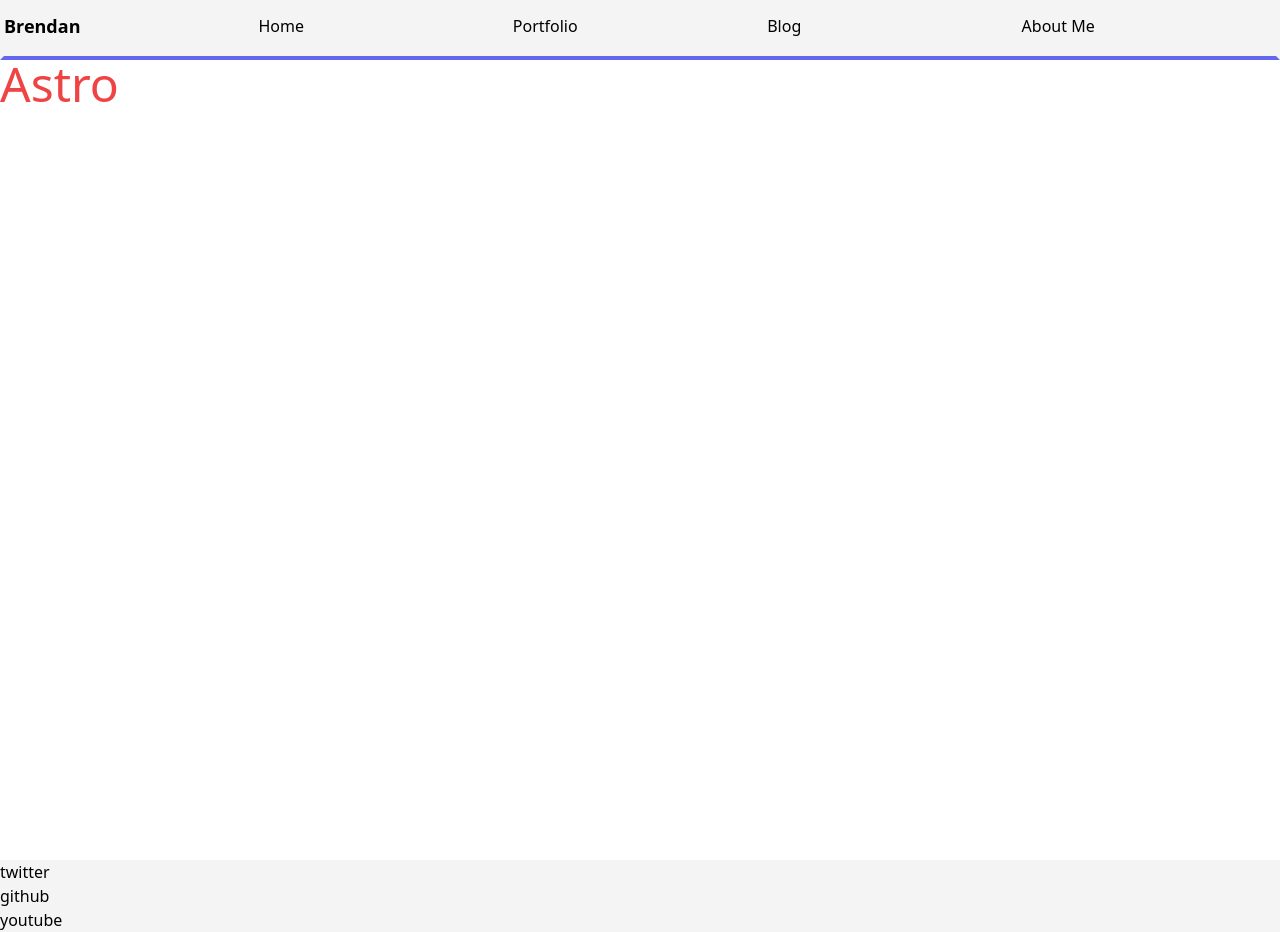
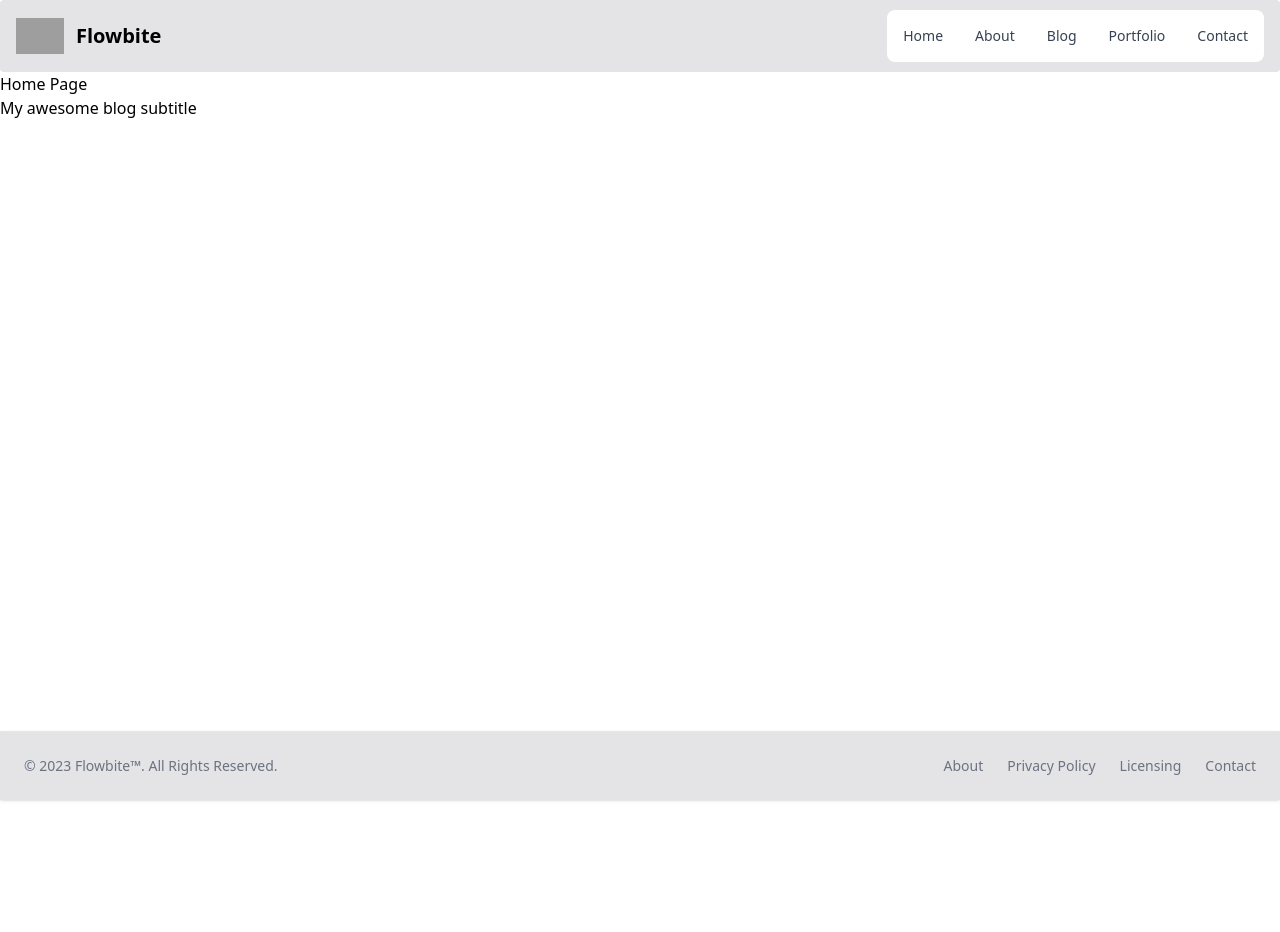
Before and after one commit to bmurf17/Astro-Profile, an Astro site: page / in a window 1280 px wide. After the commit the page ends 872 px from the top, so only its background shows below. Built offline with nearby package versions, Linux system fonts and the light colour scheme; Astro itself is replaced by a stand-in of ours; grey boxes are pictures that could not be loaded.

Commit message:
Use Layout for shell on each page

```diff
--- a/src/components/Footer.astro
+++ b/src/components/Footer.astro
@@ -5,10 +5,27 @@
 const username = "withastro";
 ---
 
-<footer class="bg-zinc-100">
-  <div class="container columns-1 mx-auto">
-    <Social platform="twitter" username="astrodotbuild" />
-    <Social platform="github" username="withastro" />
-    <Social platform="youtube" username="astrodotbuild" />
-  </div>
+<footer
+  class="fixed bottom-0 left-0 z-20 w-full p-4 bg-zinc-200 border-t border-gray-200 shadow md:flex md:items-center md:justify-between md:p-6 dark:bg-gray-800 dark:border-gray-600"
+>
+  <span class="text-sm text-gray-500 sm:text-center dark:text-gray-400"
+    >© 2023 <a href="https://flowbite.com/" class="hover:underline">Flowbite™</a
+    >. All Rights Reserved.
+  </span>
+  <ul
+    class="flex flex-wrap items-center mt-3 text-sm font-medium text-gray-500 dark:text-gray-400 sm:mt-0"
+  >
+    <li>
+      <a href="#" class="mr-4 hover:underline md:mr-6">About</a>
+    </li>
+    <li>
+      <a href="#" class="mr-4 hover:underline md:mr-6">Privacy Policy</a>
+    </li>
+    <li>
+      <a href="#" class="mr-4 hover:underline md:mr-6">Licensing</a>
+    </li>
+    <li>
+      <a href="#" class="hover:underline">Contact</a>
+    </li>
+  </ul>
 </footer>
--- a/src/components/Navbar.astro
+++ b/src/components/Navbar.astro
@@ -4,16 +4,81 @@
 const pathname = new URL(Astro.request.url).pathname;
 ---
 
-<nav class="bg-zinc-100">
-  <div
-    class="container flex flex-wrap items-center justify-between mx-auto border-b-indigo-500 border-4 border-zinc-100"
-  >
-    <div class="text-lg font-semibold basis-1/5 pb-4 pt-2">Brendan</div>
-    <div class="flex flex-row basis-4/5">
-      <a class="basis-1/4 pb-4 pt-2" href="/">Home</a>
-      <a class="basis-1/4 pb-4 pt-2" href="/portfolio"> Portfolio</a>
-      <a class="basis-1/4 pb-4 pt-2" href="/blog"> Blog</a>
-      <a class="basis-1/4 pb-4 pt-2" href="/about"> About Me</a>
+<nav
+  class="bg-zinc-200 border-gray-200 px-2 sm:px-4 py-2.5 rounded dark:bg-gray-900 sticky top-0 z-50"
+>
+  <div class="container flex flex-wrap items-center justify-between mx-auto">
+    <a href="https://flowbite.com/" class="flex items-center">
+      <img
+        src="https://flowbite.com/docs/images/logo.svg"
+        class="h-6 mr-3 sm:h-9"
+        alt="Flowbite Logo"
+      />
+      <span
+        class="self-center text-xl font-semibold whitespace-nowrap dark:text-white"
+        >Flowbite</span
+      >
+    </a>
+    <button
+      data-collapse-toggle="navbar-default"
+      type="button"
+      class="inline-flex items-center p-2 ml-3 text-sm text-gray-500 rounded-lg md:hidden hover:bg-gray-100 focus:outline-none focus:ring-2 focus:ring-gray-200 dark:text-gray-400 dark:hover:bg-gray-700 dark:focus:ring-gray-600"
+      aria-controls="navbar-default"
+      aria-expanded="false"
+    >
+      <span class="sr-only">Open main menu</span>
+      <svg
+        class="w-6 h-6"
+        aria-hidden="true"
+        fill="currentColor"
+        viewBox="0 0 20 20"
+        xmlns="http://www.w3.org/2000/svg"
+        ><path
+          fill-rule="evenodd"
+          d="M3 5a1 1 0 011-1h12a1 1 0 110 2H4a1 1 0 01-1-1zM3 10a1 1 0 011-1h12a1 1 0 110 2H4a1 1 0 01-1-1zM3 15a1 1 0 011-1h12a1 1 0 110 2H4a1 1 0 01-1-1z"
+          clip-rule="evenodd"></path></svg
+      >
+    </button>
+    <div class="hidden w-full md:block md:w-auto" id="navbar-default">
+      <ul
+        class="flex flex-col p-4 mt-4 border border-gray-100 rounded-lg bg-gray-50 md:flex-row md:space-x-8 md:mt-0 md:text-sm md:font-medium md:border-0 md:bg-white dark:bg-gray-800 md:dark:bg-gray-900 dark:border-gray-700"
+      >
+        <li>
+          <a
+            href="/"
+            class="block py-2 pl-3 pr-4 text-gray-700 rounded hover:bg-gray-100 md:hover:bg-transparent md:border-0 md:hover:text-blue-700 md:p-0 dark:text-gray-400 md:dark:hover:text-white dark:hover:bg-gray-700 dark:hover:text-white md:dark:hover:bg-transparent"
+            aria-current="page">Home</a
+          >
+        </li>
+        <li>
+          <a
+            href="/about"
+            class="block py-2 pl-3 pr-4 text-gray-700 rounded hover:bg-gray-100 md:hover:bg-transparent md:border-0 md:hover:text-blue-700 md:p-0 dark:text-gray-400 md:dark:hover:text-white dark:hover:bg-gray-700 dark:hover:text-white md:dark:hover:bg-transparent"
+            >About</a
+          >
+        </li>
+        <li>
+          <a
+            href="/blog"
+            class="block py-2 pl-3 pr-4 text-gray-700 rounded hover:bg-gray-100 md:hover:bg-transparent md:border-0 md:hover:text-blue-700 md:p-0 dark:text-gray-400 md:dark:hover:text-white dark:hover:bg-gray-700 dark:hover:text-white md:dark:hover:bg-transparent"
+            >Blog</a
+          >
+        </li>
+        <li>
+          <a
+            href="/portfolio"
+            class="block py-2 pl-3 pr-4 text-gray-700 rounded hover:bg-gray-100 md:hover:bg-transparent md:border-0 md:hover:text-blue-700 md:p-0 dark:text-gray-400 md:dark:hover:text-white dark:hover:bg-gray-700 dark:hover:text-white md:dark:hover:bg-transparent"
+            >Portfolio</a
+          >
+        </li>
+        <li>
+          <a
+            href="#"
+            class="block py-2 pl-3 pr-4 text-gray-700 rounded hover:bg-gray-100 md:hover:bg-transparent md:border-0 md:hover:text-blue-700 md:p-0 dark:text-gray-400 md:dark:hover:text-white dark:hover:bg-gray-700 dark:hover:text-white md:dark:hover:bg-transparent"
+            >Contact</a
+          >
+        </li>
+      </ul>
     </div>
   </div>
 </nav>
--- /dev/null
+++ b/src/layouts/BaseLayout.astro
@@ -0,0 +1,25 @@
+---
+import Footer from "../components/Footer.astro";
+import Navigation from "../components/Navbar.astro";
+const { pageTitle } = Astro.props;
+---
+
+<html lang="en">
+  <head>
+    <meta charset="utf-8" />
+    <link rel="icon" type="image/png" href="/126624-medium.png" />
+    <meta name="viewport" content="width=device-width" />
+    <meta name="generator" content={Astro.generator} />
+    <title>{pageTitle}</title>
+  </head>
+  <body>
+    <Navigation />
+    <div class="container mx-auto h-screen">
+      <div class="relative flex flex-wrap">
+        <h1>{pageTitle}</h1>
+      </div>
+      <slot />
+    </div>
+    <Footer />
+  </body>
+</html>
--- a/src/pages/about.astro
+++ b/src/pages/about.astro
@@ -1,6 +1,7 @@
 ---
 import Footer from "../components/Footer.astro";
 import Navigation from "../components/Navbar.astro";
+import BaseLayout from "../layouts/BaseLayout.astro";
 
 const pageTile = "About Me";
 
@@ -27,12 +28,7 @@
     <title>{pageTile}</title>
   </head>
   <body>
-    <Navigation />
-
-    <div class="container mx-auto">
-      <div class="flex flex-row">
-        <h1>{pageTile}</h1>
-      </div>
+    <BaseLayout pageTitle={pageTile}>
       <div class="flex flex-row">
         <ul>
           <li>My name is {identity.firstName}.</li>
@@ -68,7 +64,6 @@
           <p>My goal is not 3 days.</p>
         )
       }
-      <Footer />
-    </div>
+    </BaseLayout>
   </body>
 </html>
--- a/src/pages/blog.astro
+++ b/src/pages/blog.astro
@@ -1,6 +1,7 @@
 ---
 import Footer from "../components/Footer.astro";
 import Navigation from "../components/Navbar.astro";
+import BaseLayout from "../layouts/BaseLayout.astro";
 
 const pageTitle = "Brendan's Blog";
 ---
@@ -14,12 +15,7 @@
     <title>{pageTitle}</title>
   </head>
   <body>
-    <Navigation />
-
-    <div class="container mx-auto">
-      <div class="flex flex-row">
-        <h1>{pageTitle}</h1>
-      </div>
+    <BaseLayout>
       <div class="flex flex-row">
         <p>This is where I will post about my journey learning Astro.</p>
       </div>
@@ -30,6 +26,6 @@
           <li><a href="/posts/post-3/">Post 3</a></li>
         </ul>
       </div>
-    </div>
+    </BaseLayout>
   </body>
 </html>
--- a/src/pages/index.astro
+++ b/src/pages/index.astro
@@ -1,7 +1,6 @@
 ---
-import Footer from "../components/Footer.astro";
-import Hamburger from "../components/Hamburger.astro";
-import Navigation from "../components/Navbar.astro";
+import BaseLayout from "../layouts/BaseLayout.astro";
+const pageTitle = "Home Page";
 ---
 
 <html lang="en">
@@ -10,13 +9,11 @@
     <link rel="icon" type="image/png" href="/126624-medium.png" />
     <meta name="viewport" content="width=device-width" />
     <meta name="generator" content={Astro.generator} />
-    <title>Brendan Murphy</title>
+    <title>{pageTitle}</title>
   </head>
   <body>
-    <Navigation />
-    <h1 class="text-5xl text-red-500 container flex flex-wrap mx-auto h-screen">
-      Astro
-    </h1>
-    <Footer />
+    <BaseLayout pageTitle={pageTitle}>
+      <h2>My awesome blog subtitle</h2>
+    </BaseLayout>
   </body>
 </html>
```
